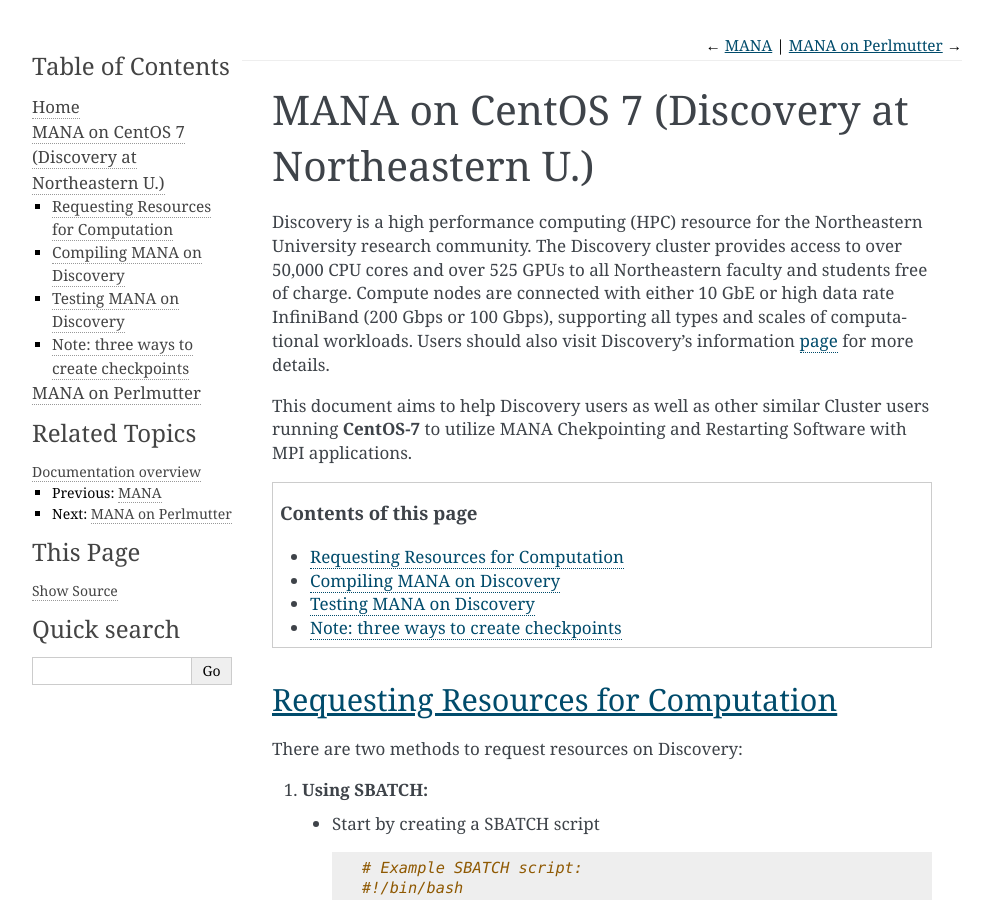
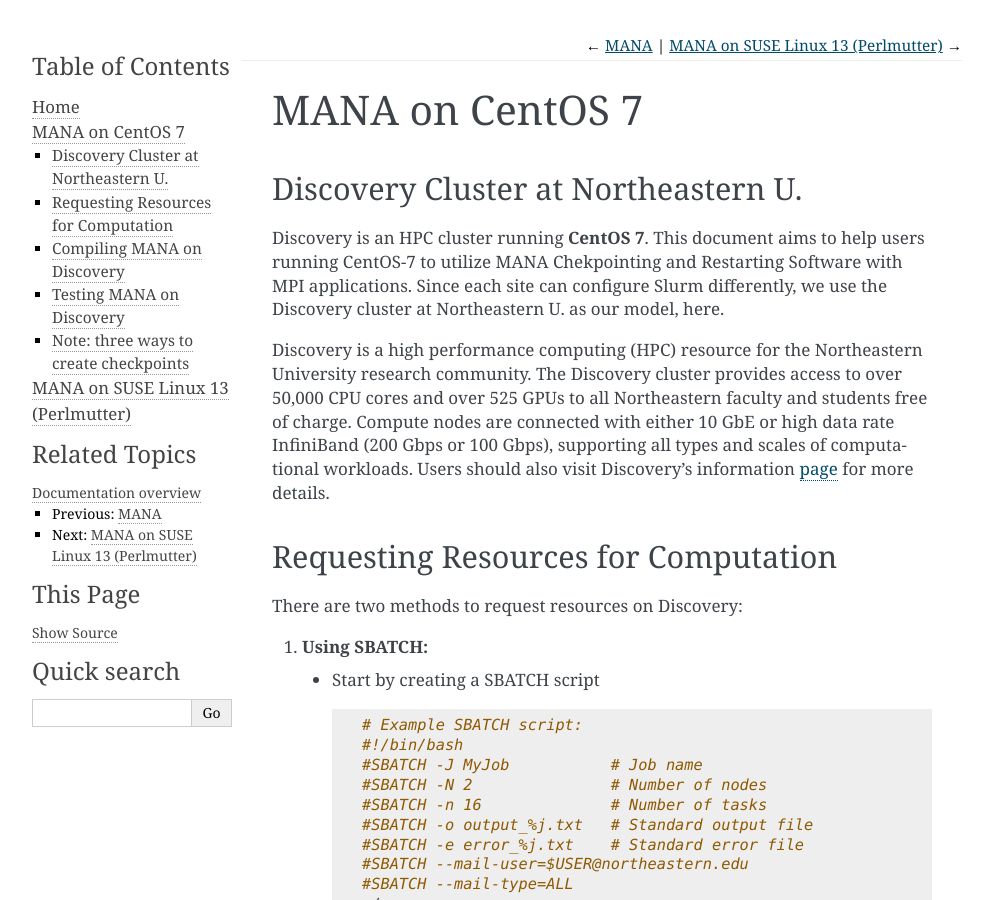
Before and after one commit to mpickpt/mana-doc, a Sphinx documentation site: the page built from docs/source/discovery.rst, in a window 1280 px wide and 900 px high. Shown: the whole window, without its empty margins (148-1141 px from the left). Built offline with Sphinx 7.4.7, drawn with Linux system fonts in a browser that asks for light colours; some of the changed text lies outside the part shown.

Commit message:
Polished links/head paragraph: discovery/perlmutter

```diff
--- a/docs/source/discovery.rst
+++ b/docs/source/discovery.rst
@@ -1,16 +1,24 @@
-MANA on CentOS 7 (Discovery at Northeastern U.)
-==================================================
+MANA on CentOS 7
+================
 
-------------------
-Discovery Cluster
------------------
+------------------------------------
+Discovery Cluster at Northeastern U.
+------------------------------------
 
-Discovery is a high performance computing (HPC) resource for the Northeastern University research community.
-The Discovery cluster provides access to over 50,000 CPU cores and over 525 GPUs to all Northeastern faculty and students free of charge.
-Compute nodes are connected with either 10 GbE or high data rate InfiniBand (200 Gbps or 100 Gbps), supporting all types and scales of computational workloads.
-Users should also visit Discovery's information `page <https://rc.northeastern.edu>`_ for more details.
+Discovery is an HPC cluster running **CentOS 7**.  This document aims to
+help users running CentOS-7 to utilize MANA Chekpointing and Restarting
+Software with MPI applications.  Since each site can configure Slurm
+differently, we use the Discovery cluster at Northeastern U. as our
+model, here.
 
-This document aims to help Discovery users as well as other similar Cluster users running **CentOS-7** to utilize MANA Chekpointing and Restarting Software with MPI applications.
+Discovery is a high performance computing
+(HPC) resource for the Northeastern University research community.
+The Discovery cluster provides access to over 50,000 CPU cores and
+over 525 GPUs to all Northeastern faculty and students free of charge.
+Compute nodes are connected with either 10 GbE or high data rate
+InfiniBand (200 Gbps or 100 Gbps), supporting all types and scales of
+computational workloads.  Users should also visit Discovery's information
+`page <https://rc.northeastern.edu>`_ for more details.
 
 .. contents:: Contents of this page
    :backlinks: entry
```
Also changed, not shown: docs/source/index.rst (+14 -6 lines), docs/source/perlmutter.rst (+14 -8 lines).
